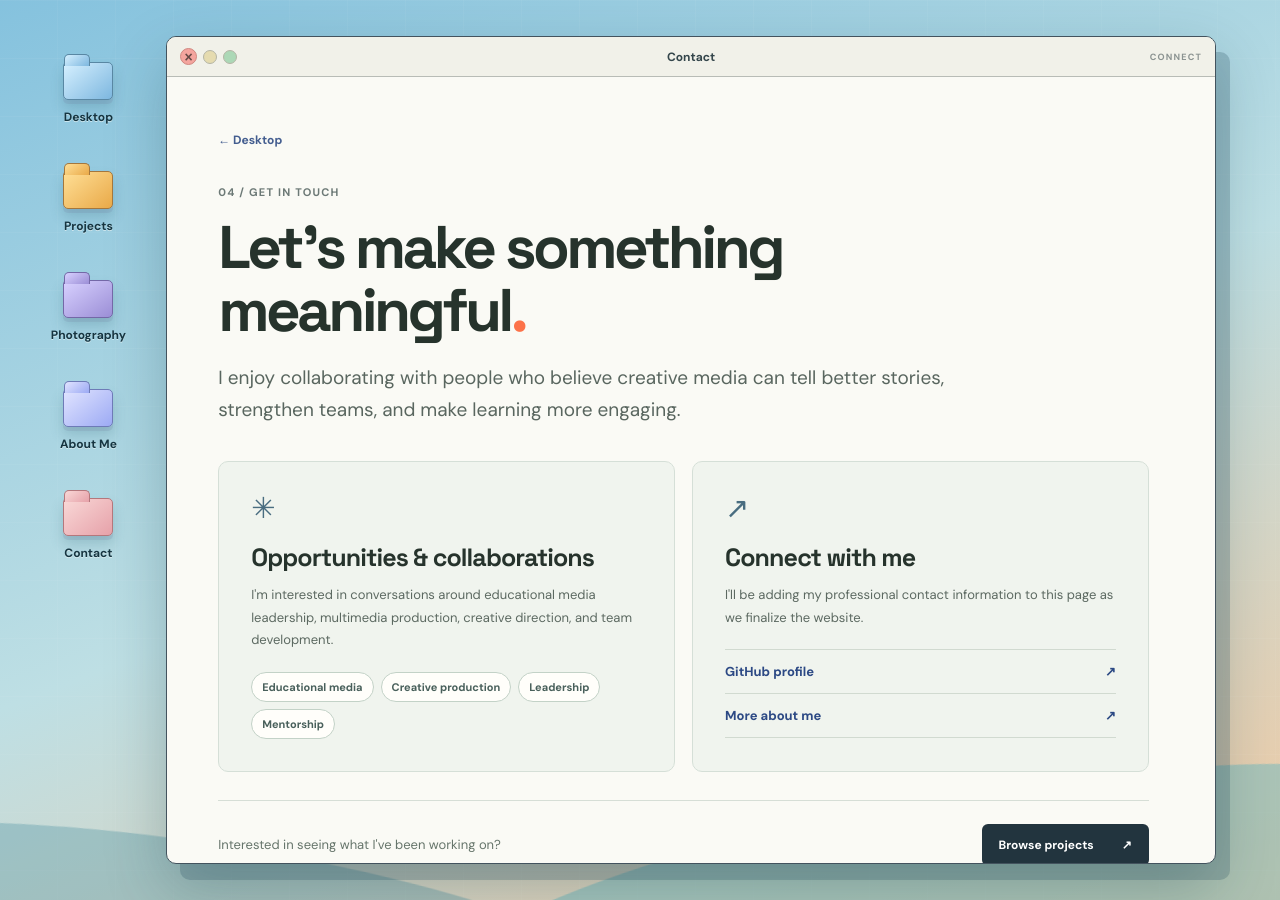
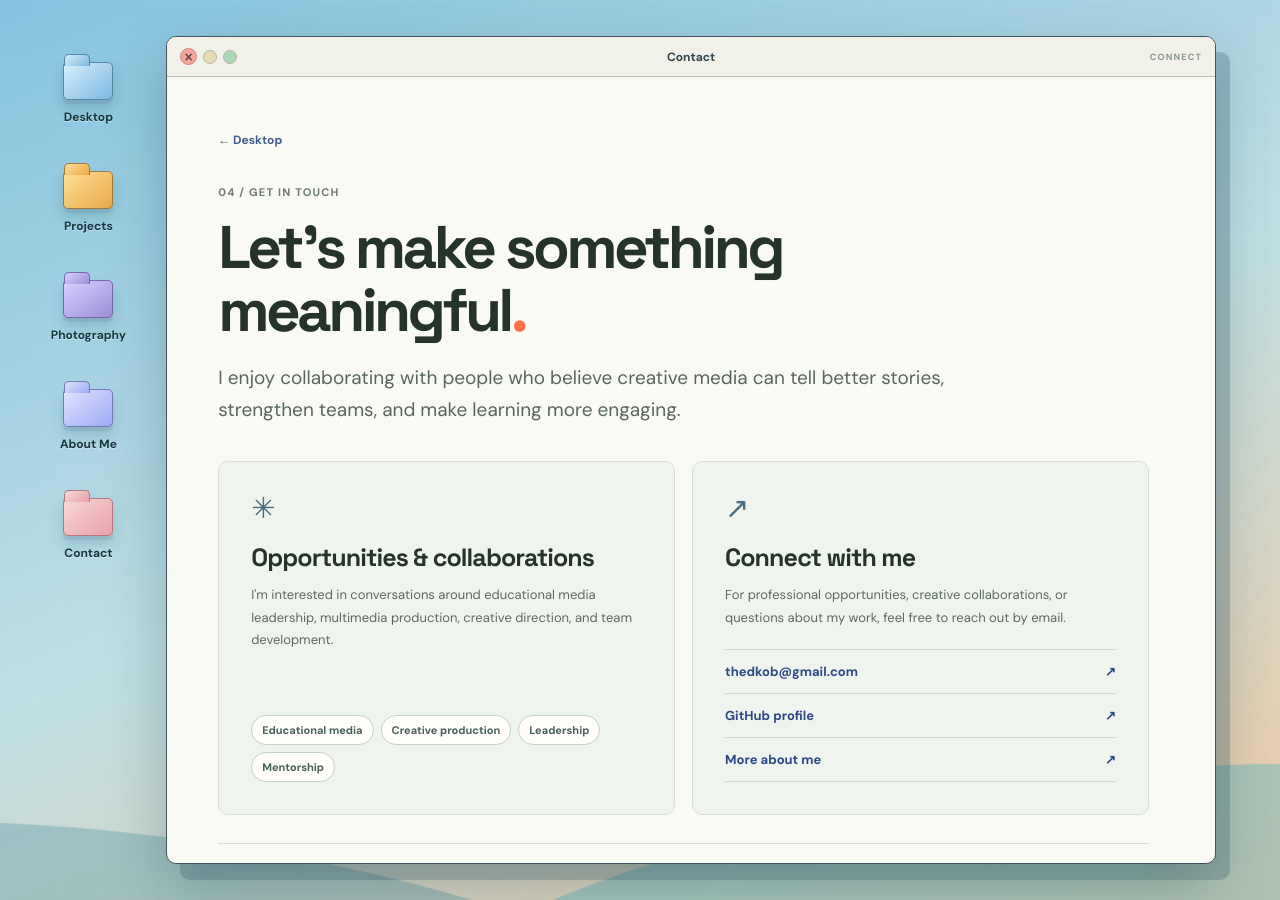
Before and after one commit to betheladekogbe/betheladekogbe.github.io, a Jekyll site: the page built from contact.md, in a window 1280 px wide. Built offline with Jekyll 4.4.1, drawn with Linux system fonts in a browser that asks for light colours.

Commit message:
Add public contact email link to portfolio

```diff
--- a/contact.md
+++ b/contact.md
@@ -41,7 +41,8 @@ description: Contact Bethel Adekogbe for opportunities in educational media, cre
               <section class="os-contact-card os-contact-methods" aria-labelledby="contact-methods">
                 <div class="os-contact-symbol" aria-hidden="true">↗</div>
                 <h2 id="contact-methods">Connect with me</h2>
-                <p>I'll be adding my professional contact information to this page as we finalize the website.</p>
+                <p>For professional opportunities, creative collaborations, or questions about my work, feel free to reach out by email.</p>
+                <a class="os-contact-link" href="mailto:thedkob@gmail.com">thedkob@gmail.com <span aria-hidden="true">↗</span></a>
                 <a class="os-contact-link" href="https://github.com/betheladekogbe" target="_blank" rel="noopener noreferrer">GitHub profile <span aria-hidden="true">↗</span></a>
                 <a class="os-contact-link" href="{{ '/about/' | relative_url }}">More about me <span aria-hidden="true">↗</span></a>
               </section>
```
